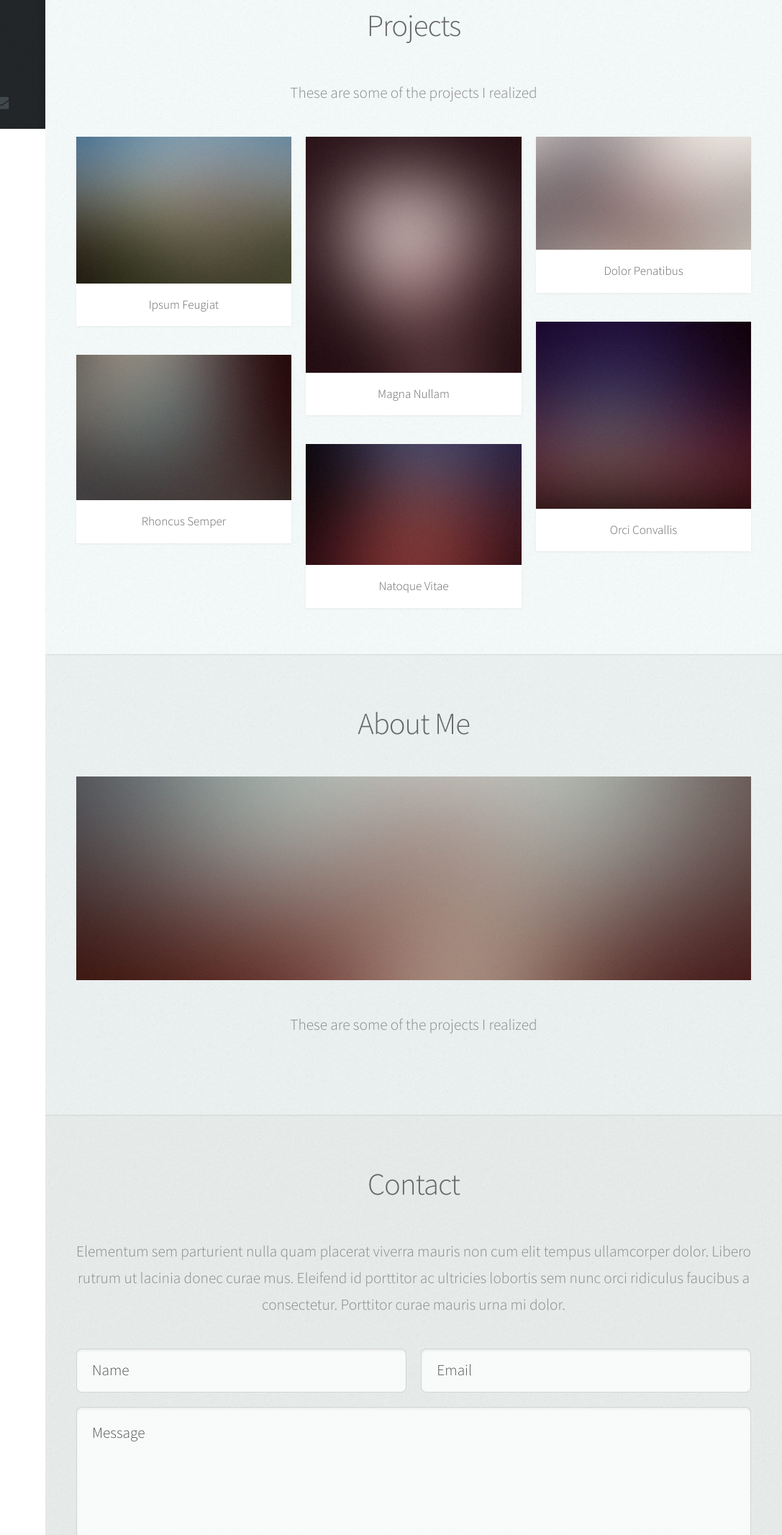
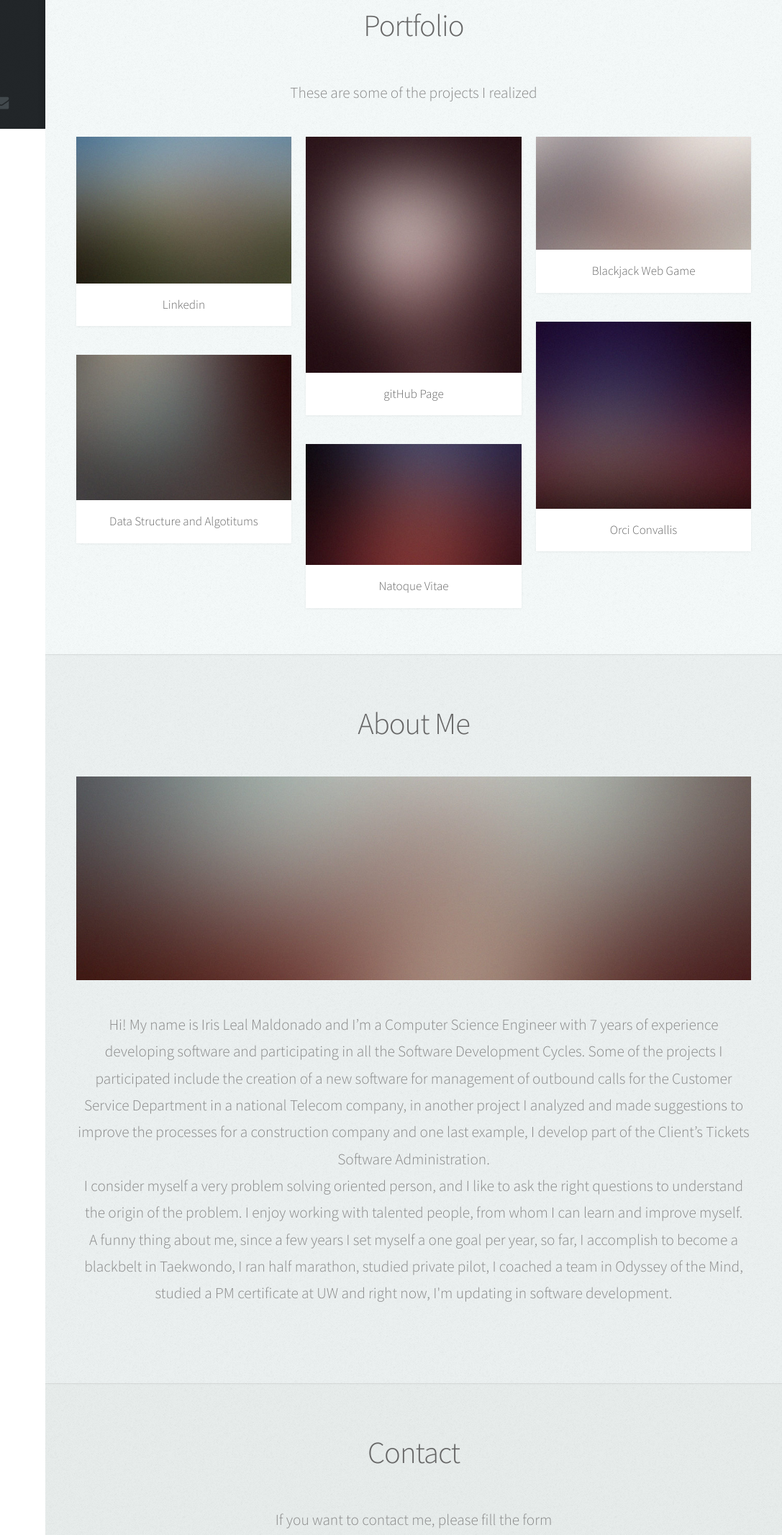
Before and after one commit to ilealm/basic-server, a plain HTML site: page public/index.html in a window 1280 px wide. Shown: the part 621-2754 px from the top of the page at 72% size, without its empty margins (193-1280 px from the left). Drawn offline with Linux system fonts and the light colour scheme.

Commit message:
Added personal info in to index file

```diff
--- a/public/index.html
+++ b/public/index.html
@@ -70,7 +70,7 @@
 							</header>
 
 							<footer>
-								<a href="#portfolio" class="button scrolly">Magna Aliquam</a>
+								<a href="#portfolio" class="button scrolly">Please review my Portfolio</a>
 							</footer>
 
 						</div>
@@ -81,7 +81,7 @@
 						<div class="container">
 
 							<header>
-								<h2>Projects</h2>
+								<h2>Portfolio</h2>
 							</header>
 
 							<p>These are some of the projects I realized</p>
@@ -89,23 +89,23 @@
 							<div class="row">
 								<div class="col-4 col-12-mobile">
 									<article class="item">
-										<a href="#" class="image fit"><img src="images/pic02.jpg" alt="" /></a>
+										<a href="https://www.linkedin.com/in/iris-leal/" class="image fit"><img src="images/pic02.jpg" alt="" /></a>
 										<header>
-											<h3>Ipsum Feugiat</h3>
+											<h3>Linkedin</h3>
 										</header>
 									</article>
 									<article class="item">
-										<a href="#" class="image fit"><img src="images/pic03.jpg" alt="" /></a>
+										<a href="https://ilealm.github.io/data-structures-and-algorithms/" class="image fit"><img src="images/pic03.jpg" alt="" /></a>
 										<header>
-											<h3>Rhoncus Semper</h3>
+											<h3>Data Structure and Algotitums</h3>
 										</header>
 									</article>
 								</div>
 								<div class="col-4 col-12-mobile">
 									<article class="item">
-										<a href="#" class="image fit"><img src="images/pic04.jpg" alt="" /></a>
+										<a href="https://github.com/ilealm" class="image fit"><img src="images/pic04.jpg" alt="" /></a>
 										<header>
-											<h3>Magna Nullam</h3>
+											<h3>gitHub Page</h3>
 										</header>
 									</article>
 									<article class="item">
@@ -117,9 +117,9 @@
 								</div>
 								<div class="col-4 col-12-mobile">
 									<article class="item">
-										<a href="#" class="image fit"><img src="images/pic06.jpg" alt="" /></a>
+										<a href="https://201final.github.io/201-Project/" class="image fit"><img src="images/pic06.jpg" alt="" /></a>
 										<header>
-											<h3>Dolor Penatibus</h3>
+											<h3>Blackjack Web Game</h3>
 										</header>
 									</article>
 									<article class="item">
@@ -144,7 +144,14 @@
 
 							<a href="#" class="image featured"><img src="images/pic08.jpg" alt="" /></a>
 
-							<p>These are some of the projects I realized</p>
+							<!-- <p>These are some of the projects I realized</p> -->
+							<p>
+								Hi! My name is Iris Leal Maldonado and I’m a Computer Science Engineer with 7 years of experience developing software and participating in all the Software Development Cycles.  Some of the projects I participated include the creation of a new software for management of outbound calls for the Customer Service Department in a national Telecom company, in another project I analyzed and made suggestions to improve the processes for a construction company and one last example, I develop part of the Client’s Tickets  Software Administration.
+								<br>
+								I consider myself a very problem solving oriented person, and I like to ask the right questions to understand the origin of the problem. I enjoy working with talented people, from whom I can learn and improve myself.
+								<br>
+								A funny thing about me, since a few years I set myself a one goal per year, so far, I accomplish to become a blackbelt in Taekwondo, I ran half marathon, studied private pilot, I coached a team in Odyssey of the Mind, studied a PM certificate at UW and right now, I'm updating in software development.
+							</p>
 
 						</div>
 					</section>
@@ -157,10 +164,7 @@
 								<h2>Contact</h2>
 							</header>
 
-							<p>Elementum sem parturient nulla quam placerat viverra
-							mauris non cum elit tempus ullamcorper dolor. Libero rutrum ut lacinia
-							donec curae mus. Eleifend id porttitor ac ultricies lobortis sem nunc
-							orci ridiculus faucibus a consectetur. Porttitor curae mauris urna mi dolor.</p>
+							<p>If you want to contact me, please fill the form </p>
 
 							<form method="post" action="#">
 								<div class="row">
```
Also changed, not shown: README.md.
